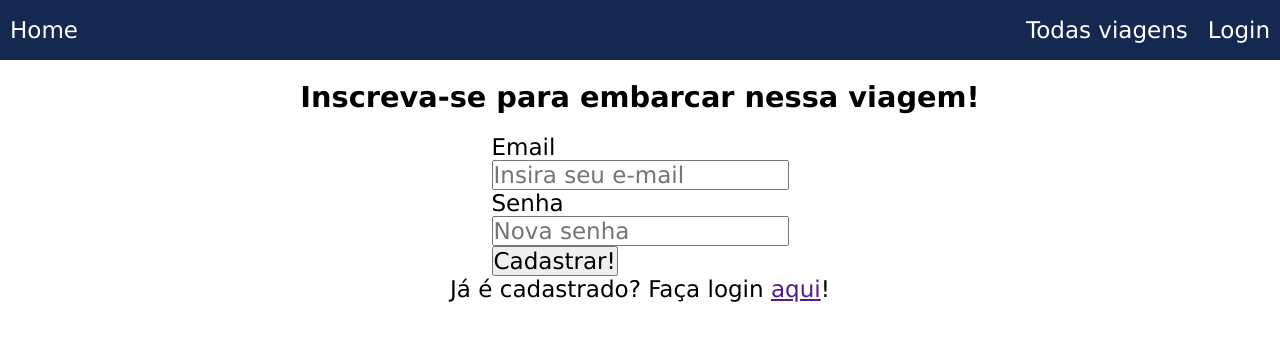
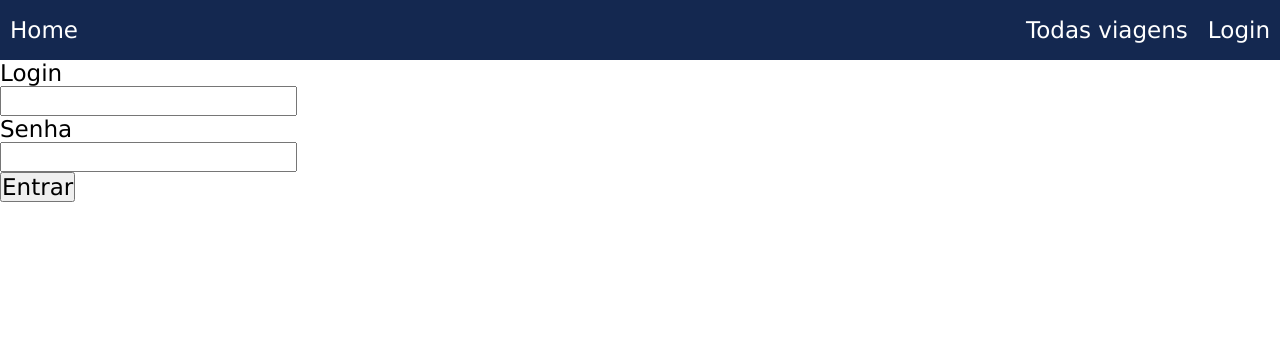
Before and after one commit to future4code/Yuri-Teixeira, a React (Create React App) app in the folder semana9/labx/: page /login in a window 1280 px wide. Shown: the top 340 px of the page. Built offline with nearby package versions, Linux system fonts and the light colour scheme.

Commit message:
Começando a criar a pagina de viagens

```diff
--- a/semana9/labx/package.json
+++ b/semana9/labx/package.json
@@ -9,6 +9,7 @@
     "axios": "^0.21.1",
     "react": "^17.0.1",
     "react-dom": "^17.0.1",
+    "react-router-dom": "^5.2.0",
     "react-scripts": "4.0.1",
     "styled-components": "^5.2.1",
     "web-vitals": "^0.2.4"
--- a/semana9/labx/src/App.js
+++ b/semana9/labx/src/App.js
@@ -1,12 +1,10 @@
 import "./App.css";
-import Header from "./components/Header/Header";
-import Home from "./components/Home/Home";
+import Router from "./components/Routes/Router";
 
 function App() {
   return (
     <div>
-      <Header />
-      <Home />
+      <Router />
     </div>
   );
 }
--- /dev/null
+++ b/semana9/labx/src/components/ErroPage/ErroPage.js
@@ -0,0 +1,9 @@
+import React from 'react'
+
+export default function ErroPage () {
+  return (
+   <div>
+    Error page
+   </div>
+  );
+}
--- a/semana9/labx/src/components/Header/Header.js
+++ b/semana9/labx/src/components/Header/Header.js
@@ -1,5 +1,7 @@
 import React from "react";
 import styled from "styled-components";
+import { useHistory } from "react-router-dom";
+import { goToHome, goToLogin } from "../Routes/Coordinator";
 
 const DivContent = styled.div`
   display: flex;
@@ -20,18 +22,30 @@ const Menus = styled.ul`
   display: flex;
 `;
 
-const ItensMenu = styled.li`
-padding: 5px;
-margin: 5px;
-`
+const ItensMenu = styled.a`
+  padding: 5px;
+  margin: 5px;
+  text-decoration: none;
+  color: white;
+`;
 
 export default function Header() {
+  const history = useHistory();
+
   return (
     <DivContent>
-      <Plogo>Home</Plogo>
+      <ItensMenu href="" onClick={() => goToHome(history)}>
+        Home
+      </ItensMenu>
       <Menus>
-        <ItensMenu>Todas viagens</ItensMenu>
-        <ItensMenu>Login</ItensMenu>
+        <li>
+          <ItensMenu href="">Todas viagens</ItensMenu>
+        </li>
+        <li>
+          <ItensMenu href="" onClick={() => goToLogin(history)}>
+            Login
+          </ItensMenu>
+        </li>
       </Menus>
     </DivContent>
   );
--- a/semana9/labx/src/components/Home/Home.js
+++ b/semana9/labx/src/components/Home/Home.js
@@ -1,5 +1,7 @@
 import React from "react";
 import styled from "styled-components";
+import { useHistory } from "react-router-dom";
+import { goToLogin } from "../Routes/Coordinator";
 
 const DivContent = styled.div`
   display: flex;
@@ -20,6 +22,8 @@ const DivForm = styled.div`
 `;
 
 export default function Home() {
+  const history = useHistory();
+
   return (
     <DivContent>
       <TitleHome> Inscreva-se para embarcar nessa viagem!</TitleHome>
@@ -35,7 +39,10 @@ export default function Home() {
       </DivForm>
 
       <p>
-        Já é cadastrado? Faça login <a href="">aqui</a>!
+        Já é cadastrado? Faça login{" "}
+        <a href="" onClick={() => goToLogin(history)}>
+          aqui
+        </a>
       </p>
     </DivContent>
   );
--- /dev/null
+++ b/semana9/labx/src/components/Login/Login.js
@@ -0,0 +1,14 @@
+import React from "react";
+
+export default function Login() {
+  return (
+    <div>
+      <p>Login</p>
+      <input type="text" />
+      <p>Senha</p>
+      <input type="text" />
+      <br/>
+      <button type="text">Entrar</button>
+    </div>
+  );
+}
--- /dev/null
+++ b/semana9/labx/src/components/Routes/Coordinator.js
@@ -0,0 +1,7 @@
+export const goToLogin = (history) => {
+  history.push("/login");
+};
+
+export const goToHome = (history) => {
+  history.push("/")
+}
--- /dev/null
+++ b/semana9/labx/src/components/Routes/Router.js
@@ -0,0 +1,25 @@
+import { BrowserRouter, Route, Switch } from "react-router-dom";
+
+import Header from "../Header/Header";
+import Home from "../Home/Home";
+import Login from "../Login/Login";
+import ErroPage from "../ErroPage/ErroPage";
+
+export default function Router() {
+  return (
+    <BrowserRouter>
+      <Header />
+      <Switch>
+        <Route exact path="/">
+          <Home />
+        </Route>
+        <Route exact path={"/login"}>
+          <Login />
+        </Route>
+        <Route>
+          <ErroPage />
+        </Route>
+      </Switch>
+    </BrowserRouter>
+  );
+}
```
Also changed, not shown: 1 other file (tests, documents, lock files or other folders).
